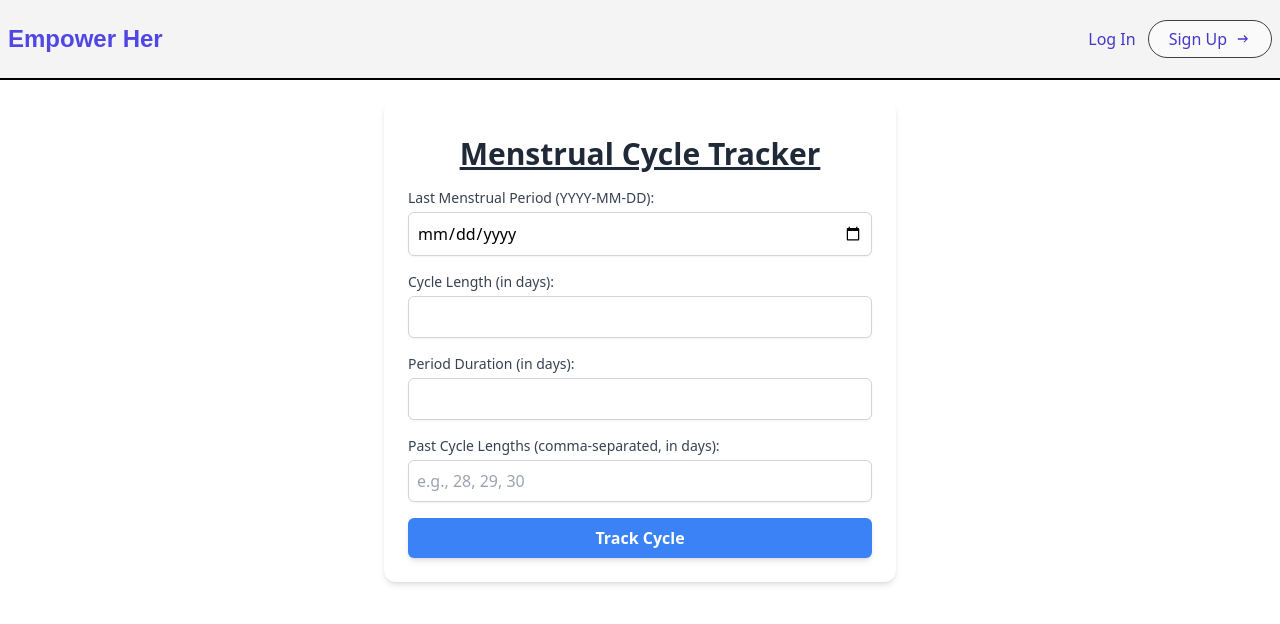
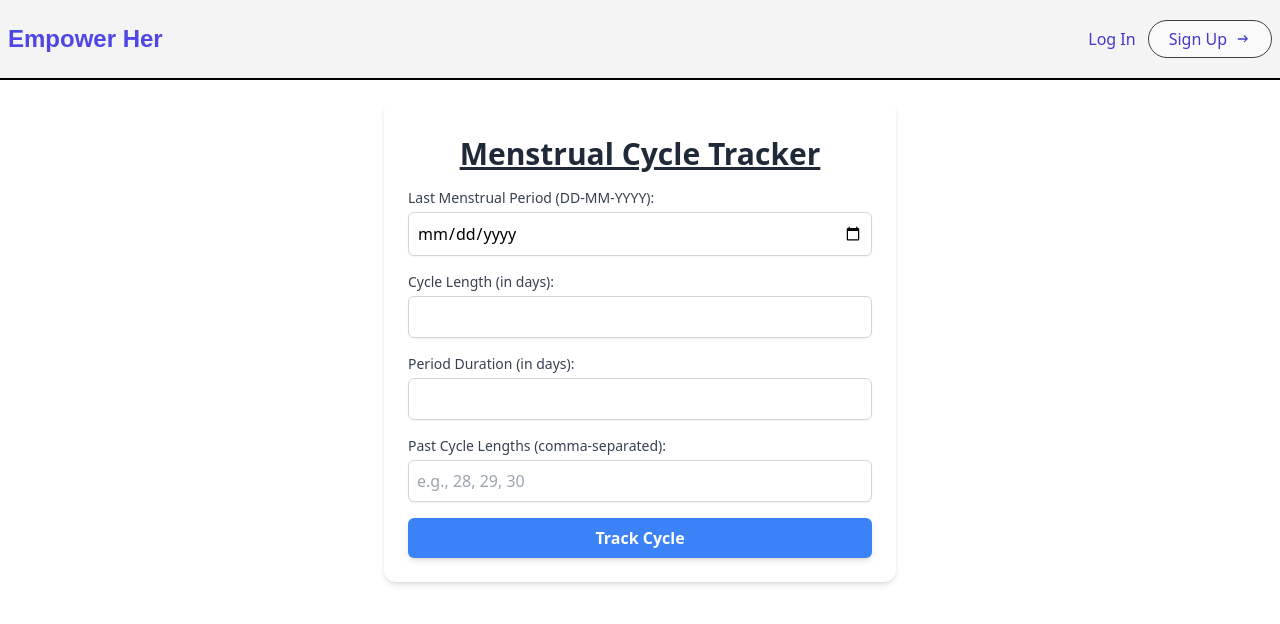
Before and after one commit to AmoghDevWorks/Empower, a React (Create React App) app in the folder frontend/: page /healthcare/periodtracker in a window 1280 px wide. Shown: the top 624 px of the page. Built offline with nearby package versions, Linux system fonts and the light colour scheme; no server answers; what tailwindcss-motion would draw is missing.

Commit message:
period tracker ai response

```diff
--- a/frontend/src/components/HealthCare/periodTracker/PeriodTracker.js
+++ b/frontend/src/components/HealthCare/periodTracker/PeriodTracker.js
@@ -63,7 +63,7 @@ const PeriodTracker = () => {
         <form onSubmit={handleSubmit} className="space-y-4">
           <div className="flex flex-col">
             <label htmlFor="lmp" className="text-sm font-medium text-gray-700">
-              Last Menstrual Period (YYYY-MM-DD):
+              Last Menstrual Period (DD-MM-YYYY):
             </label>
             <input
               type="date"
@@ -102,7 +102,7 @@ const PeriodTracker = () => {
           </div>
           <div className="flex flex-col">
             <label htmlFor="cycles" className="text-sm font-medium text-gray-700">
-              Past Cycle Lengths (comma-separated, in days):
+              Past Cycle Lengths (comma-separated):
             </label>
             <input
               type="text"
@@ -110,7 +110,7 @@ const PeriodTracker = () => {
               value={formData.cycles.join(", ")}
               onChange={handleCycleChange}
               placeholder="e.g., 28, 29, 30"
-              className="mt-1 p-2 border border-gray-300 rounded-md shadow-sm focus:ring-blue-500 focus:border-blue-500"
+              className="mt-1 p-2 text-black border border-gray-300 rounded-md shadow-sm focus:ring-blue-500 focus:border-blue-500"
             />
           </div>
           <button
```
